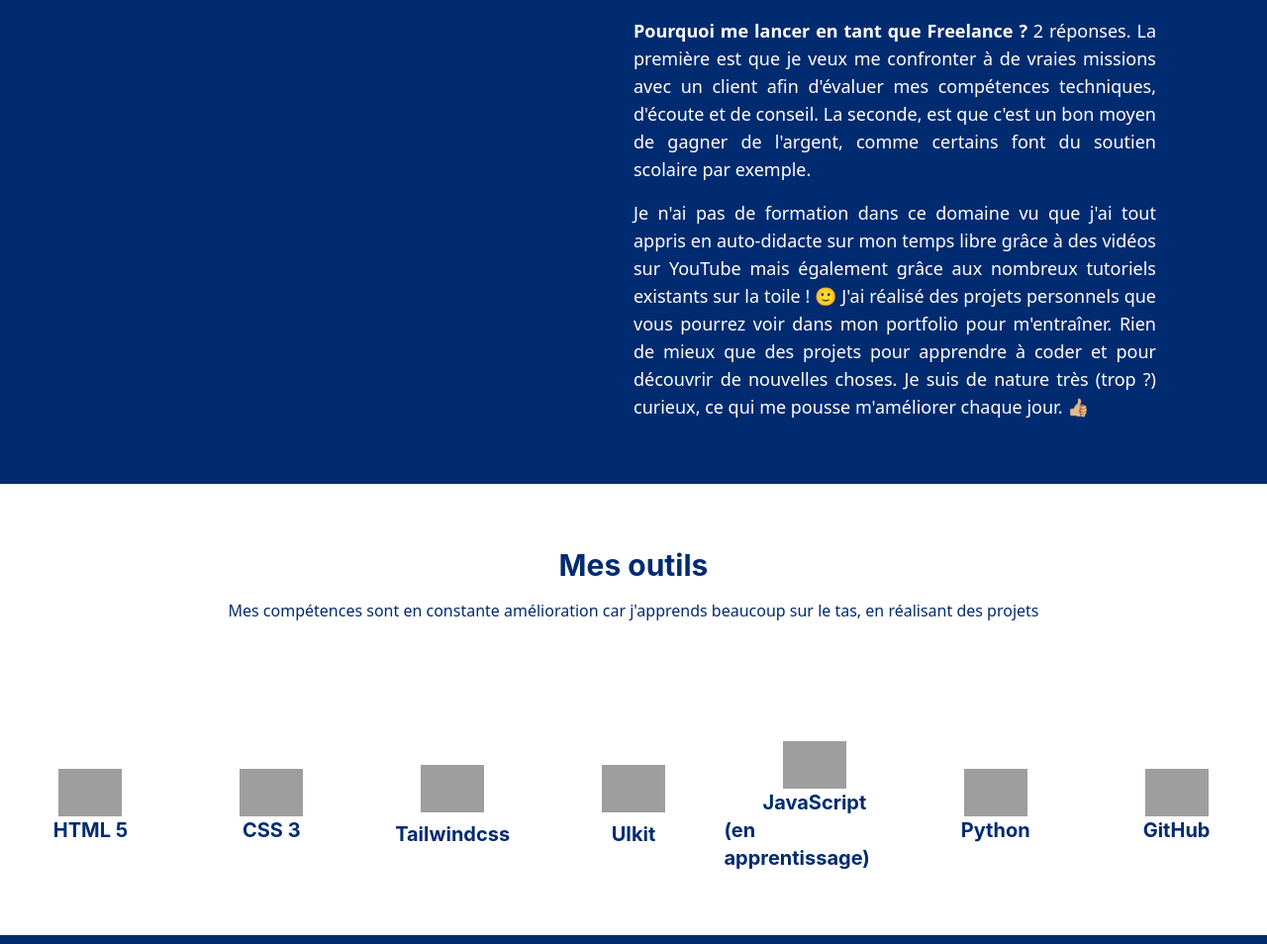
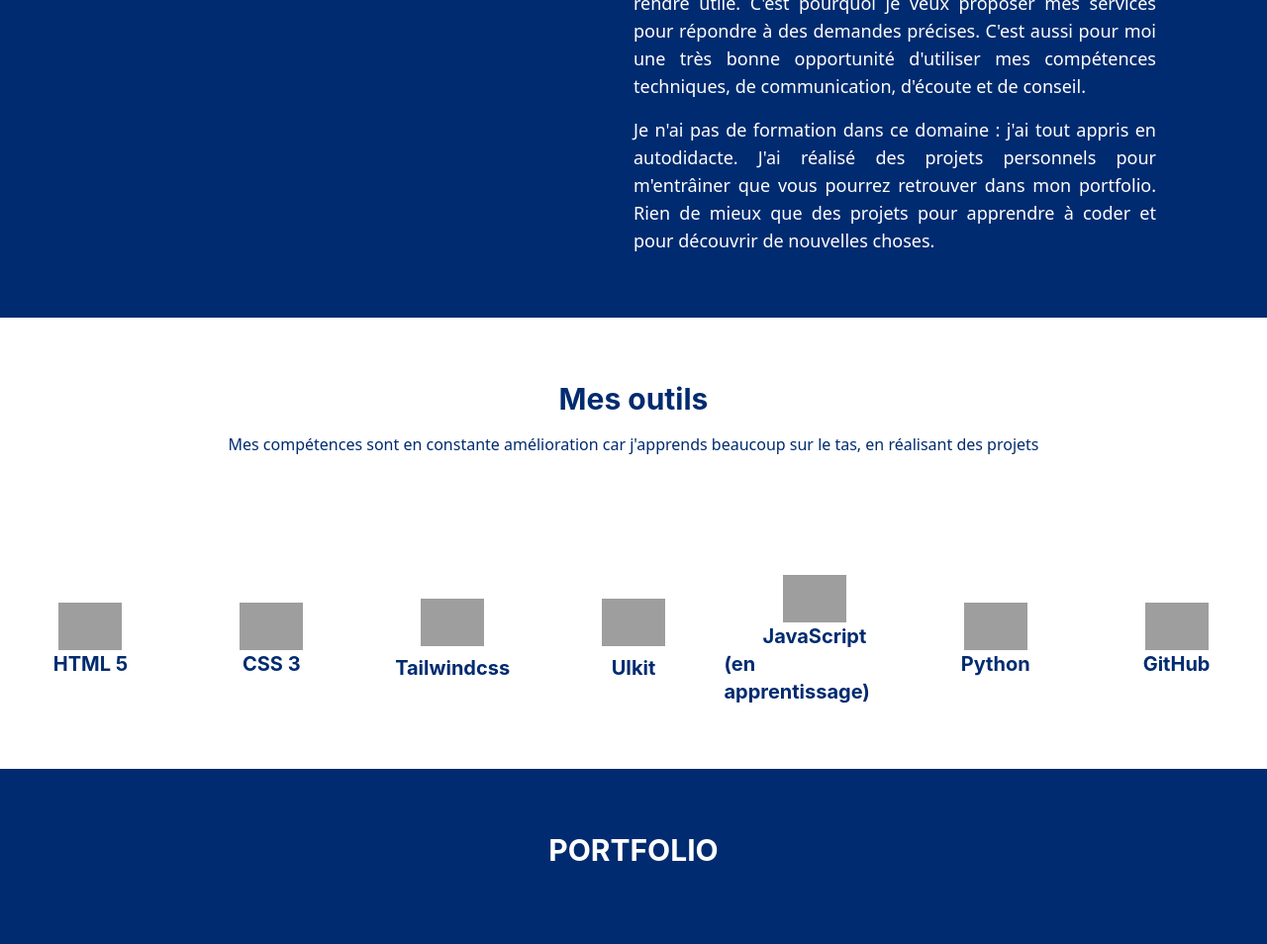
Before and after one commit to lethib/portfolio, a Flask app: page / in a window 1280 px wide. Shown: the part 1423-2377 px from the top of the page at 99% size. Run offline with Flask 2, Linux system fonts and the light colour scheme; some libraries are stand-ins or nearby versions; grey boxes are pictures that could not be loaded.

Commit message:
Version 1.2

```diff
--- a/static/css/style.css
+++ b/static/css/style.css
@@ -693,20 +697,28 @@ select {
   margin-left: 0.25rem;
 }
 
-.mt-4 {
-  margin-top: 1rem;
+.-mt-16 {
+  margin-top: -4rem;
 }
 
-.-mt-16 {
-  margin-top: -4rem;
+.mb-20 {
+  margin-bottom: 5rem;
+}
+
+.mt-1 {
+  margin-top: 0.25rem;
+}
+
+.-ml-24 {
+  margin-left: -6rem;
 }
 
 .mb-12 {
   margin-bottom: 3rem;
 }
 
-.mt-1 {
-  margin-top: 0.25rem;
+.-mr-24 {
+  margin-right: -6rem;
 }
 
 .mb-4 {
--- a/templates/index.html
+++ b/templates/index.html
@@ -5,7 +5,10 @@
     <meta http-equiv="X-UA-Compatible" content="IE=edge">
     <meta name="viewport" content="width=device-width, initial-scale=1.0">
     <link rel="stylesheet" href="/static/css/style.css">
-    <link rel="shortcut icon" href="/static/img/thib-animoji.PNG" type="image/PNG">
+    <link rel="apple-touch-icon" sizes="180x180" href="/apple-touch-icon.png">
+    <link rel="icon" type="image/png" sizes="32x32" href="/favicon-32x32.png">
+    <link rel="icon" type="image/png" sizes="16x16" href="/favicon-16x16.png">
+    <link rel="manifest" href="/site.webmanifest">
     <!-- UIkit CSS -->
     <link rel="stylesheet" href="https://cdn.jsdelivr.net/npm/uikit@3.14.1/dist/css/uikit.min.css" />
 
@@ -156,12 +159,13 @@
     <section id="test" class="flex items-center justify-center" style="background-image: url('/static/img/laplagne.jpg'); background-size: cover; height: 100vh; background-repeat: no-repeat;">
         <div class="uk-animation-fade" style="animation-duration: 1000ms; margin-top: -20%;" uk-parallax="y: 100;">
             <div class="text-white text-6xl text-center">Thibault Mroz</div>
-            <div class="text-white text-4xl mt-12 text-center">Développeur Web Junior</div>
+            <div class="text-white text-4xl mt-12 text-center">Développeur Web Freelance</div>
+            <div class="text-white text-2xl mt-4 text-center">Un autodidacte pour réaliser vos projets</div>
             <a
                 class="text-black uk-link-reset flex items-center justify-center px-8 py-4 mt-12 font-bold transition bg-blue-100 border-4 border-black rounded-xl focus:outline-none focus:ring shadow-[6px_6px_0_0_#000] hover:shadow-none active:bg-pink-50"
                 href="#profil" uk-scroll
                 >
-                <span class="text-black">En savoir plus sur moi </span><span aria-hidden="true" class="ml-1.5" role="img">🤔</span>
+                <span class="text-black">En savoir plus</span><span aria-hidden="true" class="ml-1.5" role="img">🤔</span>
             </a>
         </div>
     </section>
@@ -174,10 +178,10 @@
         <div class="grid grid-cols-1 lg:grid-cols-2 place-content-around justify-items-center">
             <img src="/static/img/thib-clin.png" class="mt-4 lg:mt-16" width="350" alt="">
             <div class="text-white text-justify mx-6 lg:mx-0 lg:mr-28 space-y-4 text-lg">
-                    <p><strong>Salut !</strong> Je m'appelle Thibault, 22 ans et toutes ses dents ! 😁 Je suis actuellement étudiant à Grenoble-INP Phelma, une école d'ingénieur. Pour décrocher cette école, j'ai fait deux ans de prépa (CPGE Math Sup / Math Spé). 🥵 J'ai toujours beaucoup aimé la programmation et depuis maintenant un an, je m'intéresse beaucoup au Développement Web.</p>
-                    <p><strong>Pourquoi le Développement Web ? </strong>Je me suis intéressé à ce domaine en me baladant sur internet et en tombant sur des beaux sites web qui donnent envie de passer du temps dessus (et de faire joujou avec les animations existantes). Je trouve ça incroyable tout ce qu'on peut faire maintenant dans ce domaine ! 🤩 </p>
-                    <p><strong>Pourquoi me lancer en tant que Freelance ?</strong> 2 réponses. La première est que je veux me confronter à de vraies missions avec un client afin d'évaluer mes compétences techniques, d'écoute et de conseil. La seconde, est que c'est un bon moyen de gagner de l'argent, comme certains font du soutien scolaire par exemple. </p>
-                    <p>Je n'ai pas de formation dans ce domaine vu que j'ai tout appris en auto-didacte sur mon temps libre grâce à des vidéos sur YouTube mais également grâce aux nombreux tutoriels existants sur la toile ! 🙂 J'ai réalisé des projets personnels que vous pourrez voir dans mon portfolio pour m'entraîner. Rien de mieux que des projets pour apprendre à coder et pour découvrir de nouvelles choses. Je suis de nature très (trop ?) curieux, ce qui me pousse m'améliorer chaque jour. 👍🏼</p>
+                    <p><strong>Salut !</strong> Je m'appelle Thibault, 22 ans ! Je suis actuellement étudiant à Grenoble-INP Phelma, une école d'ingénieur. Pour intégrer cette école, j'ai fait deux ans de prépa (CPGE Math Sup / Math Spé). J'ai toujours beaucoup aimé la programmation et depuis maintenant un an, je m'intéresse beaucoup au Développement Web.</p>
+                    <p><strong>Pourquoi le Développement Web ? </strong>Je me suis intéressé à ce domaine en naviguant sur internet et en découvrant des sites web très esthétiques et fonctionnels. La technologie Web a fortement évolué ce qui laisse place à une grande créativité !</p>
+                    <p><strong>Pourquoi me lancer en tant que Freelance ?</strong>J'aime me rendre utile. C'est pourquoi je veux proposer mes services pour répondre à des demandes précises. C'est aussi pour moi une très bonne opportunité d'utiliser mes compétences techniques, de communication, d'écoute et de conseil.</p>
+                    <p>Je n'ai pas de formation dans ce domaine : j'ai tout appris en autodidacte. J'ai réalisé des projets personnels pour m'entrâiner que vous pourrez retrouver dans mon portfolio. Rien de mieux que des projets pour apprendre à coder et pour découvrir de nouvelles choses.</p>
         </div>
         </div>
 
@@ -222,7 +226,7 @@
 
 
     <section id="portfolio" class="bg-fond-bleu pb-16" style="background-size: cover;">
-        <h3 class="text-white text-center text-3xl font-bold mb-12 pt-16">
+        <h3 class="text-white text-center text-3xl font-bold mb-20 pt-16">
             PORTFOLIO
         </h3>
     <div class="grid grid-cols-1 lg:grid-cols-2 gap-x-32 gap-y-24 place-content-around justify-items-center">
@@ -242,19 +246,39 @@
                     <li class="flex items-center"><img src="/static/img/icons8-html-5.svg" width="25" alt=""> HTML</li>
                     <li class="flex items-center"><img src="/static/img/icons8-css3.svg" width="25" alt=""> CSS</li>
                     <li class="flex items-center"><img src="/static/img/tailwind-css-2.svg" width="25" alt="">Tailwindcss</li>
-                    <li class="flex items-center"><img src="/static/img/icons8-javascript.svg" width="25" alt=""> JS</li>
                     <li class="flex items-center"><img src="/static/img/icons8-python.svg" width="25" alt=""> Python</li>
                 </ul>
                 <ul class="flex xl:hidden space-x-3 mt-1 text-white">
                     <li class="flex items-center"><img src="/static/img/icons8-html-5.svg" width="25" alt=""></li>
                     <li class="flex items-center"><img src="/static/img/icons8-css3.svg" width="25" alt=""></li>
                     <li class="flex items-center"><img src="/static/img/tailwind-css-2.svg" width="25" alt=""></li>
-                    <li class="flex items-center"><img src="/static/img/icons8-javascript.svg" width="25" alt=""></li>
                     <li class="flex items-center"><img src="/static/img/icons8-python.svg" width="25" alt=""></li>
                 </ul>
             </div>
         </div>
       </a>
+
+        <div class="-ml-24 place-self-center">
+            <h5 class="text-white text-center text-2xl font-bold mb-12" uk-scrollspy="uk-animation-fade">Site Vitrine : présentation d'association</h5>
+            <ul class="text-white space-y-6 text-xl">
+                <li uk-scrollspy="cls:uk-animation-slide-left-medium; delay: 400">👉🏼 Un design <strong>moderne</strong> et <strong>épruré</strong> pour ques les utilisateurs s'y retrouvent facilement.</li>
+                <li uk-scrollspy="cls:uk-animation-slide-left-medium; delay: 400">👉🏼 Site <strong>optimisé</strong> pour Ordinateur, Tablette et Téléphone.</li>
+                <li uk-scrollspy="cls:uk-animation-slide-left-medium; delay: 400">👉🏼 Formulaire <strong>Design</strong> pour réserver du matériel sportif.</li>
+                <li uk-scrollspy="cls:uk-animation-slide-left-medium; delay: 400">👉🏼 Utilisation de l'<strong>API Google Sheet</strong> pour partager les réponses du formulaire.</li>
+                <li uk-scrollspy="cls:uk-animation-slide-left-medium; delay: 400">👉🏼 Envoie de mail automatique pour prévenir d'une nouvelle réponse.</li>
+            </ul>
+        </div>
+
+        <div class="-mr-24 place-self-center">
+            <h5 class="text-white text-center text-2xl font-bold mb-12" uk-scrollspy="uk-animation-fade">Site Temporaire pour un évènement</h5>
+            <ul class="text-white space-y-6 text-xl">
+                <li uk-scrollspy="cls:uk-animation-slide-left-medium; delay: 400">👉🏼 Un design <strong>moderne</strong> et <strong>épruré</strong> pour ques les utilisateurs s'y retrouvent facilement.</li>
+                <li uk-scrollspy="cls:uk-animation-slide-left-medium; delay: 400">👉🏼 Site <strong>optimisé</strong> pour Ordinateur, Tablette et Téléphone.</li>
+                <li uk-scrollspy="cls:uk-animation-slide-left-medium; delay: 400">👉🏼 Formulaire <strong>Design</strong> pour participer à l'évènement.</li>
+                <li uk-scrollspy="cls:uk-animation-slide-left-medium; delay: 400">👉🏼 Sur demande du client, utilisation de l'<strong>API Microsoft Excel</strong> pour enregistrer les achats.</li>
+                <li uk-scrollspy="cls:uk-animation-slide-left-medium; delay: 400">👉🏼 <strong>Intégration</strong> du service de paiement Lydia via son API.</li>
+            </ul>
+        </div>
 
 
         <a href="#tombola-bds" class="bloc uk-link-reset overflow-hidden rounded-2xl w-3/4 transition hover:scale-110" uk-scrollspy="cls:uk-animation-slide-right-medium; delay: 400">
@@ -317,6 +341,27 @@
         </div>
         </a>
 
+        <div class="-ml-24 place-self-center">
+            <h5 class="text-white text-center text-2xl font-bold mb-12" uk-scrollspy="uk-animation-fade">Mise en page d'un site d'e-commerce</h5>
+            <ul class="text-white space-y-6 text-xl">
+                <li uk-scrollspy="cls:uk-animation-slide-left-medium; delay: 400">👉🏼 Un design <strong>moderne</strong> et  <strong>épuré</strong> pour ques les utilisateurs s'y retrouvent facilement.</li>
+                <li uk-scrollspy="cls:uk-animation-slide-left-medium; delay: 400">👉🏼 Site <strong>optimisé</strong> pour Ordinateur, Tablette et Téléphone.</li>
+                <li uk-scrollspy="cls:uk-animation-slide-left-medium; delay: 400">👉🏼 Effet de parallax pour <strong>une navigation agréable</strong>.</li>
+                <li uk-scrollspy="cls:uk-animation-slide-left-medium; delay: 400">👉🏼 Mise en place d'un caroussel <strong>responsive</strong> pour présenter les produits.</li>
+                <li uk-scrollspy="cls:uk-animation-slide-left-medium, delay: 400"><a href="https://elthib.pythonanywhere.com/home">🔗 Site Web Actif</a></li>
+            </ul>
+        </div>
+
+        <div class="ml-24 place-self-center">
+            <h5 class="text-white text-center text-2xl font-bold mb-12" uk-scrollspy="uk-animation-fade">WebApp pour un Projet</h5>
+            <ul class="text-white space-y-6 text-xl">
+                <li uk-scrollspy="cls:uk-animation-slide-left-medium; delay: 400">👉🏼 Un design <strong>moderne</strong> et <strong>épruré</strong> pour ques les utilisateurs s'y retrouvent facilement.</li>
+                <li uk-scrollspy="cls:uk-animation-slide-left-medium; delay: 400">👉🏼 Site <strong>optimisé</strong> pour Ordinateur, Tablette et Téléphone.</li>
+                <li uk-scrollspy="cls:uk-animation-slide-left-medium; delay: 400">👉🏼 Création d'un formulaire <strong>multi-step</strong> pour une meilleure expérience.</li>
+                <li uk-scrollspy="cls:uk-animation-slide-left-medium; delay: 400">👉🏼 Sur demande du client, utilisation de l'<strong>API Microsoft Excel</strong> pour mettre en page toutes les données.</li>
+            </ul>
+        </div>
+
         <a href="#erudite" class="bloc uk-link-reset overflow-hidden rounded-2xl w-3/4 transition hover:scale-110" uk-scrollspy="cls:uk-animation-slide-right-medium; delay: 400">
             <img class="object-cover object-top w-full h-60" src="/static/img/eru-1.png" alt="Page d'accueil du site du BDS" />
 
@@ -354,8 +399,8 @@
         <h3 class="text-fond-bleu text-center text-3xl font-bold mb-4 pt-16">
             CONTACT
         </h3>
-
-        <form action="#" method="POST" class="flex items-center justify-center h-full">
+        <div class="text-fond-bleu text-center text-xl">Une idée ? N'hésitez pas à me faire part de toutes vos envies ! Je serais ravi d'en discuter avec vous</div>
+        <form action="#" method="POST" class="flex items-center justify-center h-full mt-12">
             <div class="grid grid-cols-1 gap-y-8 w-1/2">
                 <div class="grid grid-cols-1 lg:grid-cols-2 place-content-center gap-y-6">
                     <div class="relative w-full lg:w-3/4 justify-self-center lg:justify-self-start">
```
Also changed, not shown: other parts of static/css/style.css (+19 -8 lines), favicon_io/android-chrome-192x192.png (added), favicon_io/android-chrome-512x512.png (added), favicon_io/apple-touch-icon.png (added), favicon_io/favicon-16x16.png (added), favicon_io/favicon-32x32.png (added), favicon_io/favicon.ico (added), favicon_io/site.webmanifest (added).
